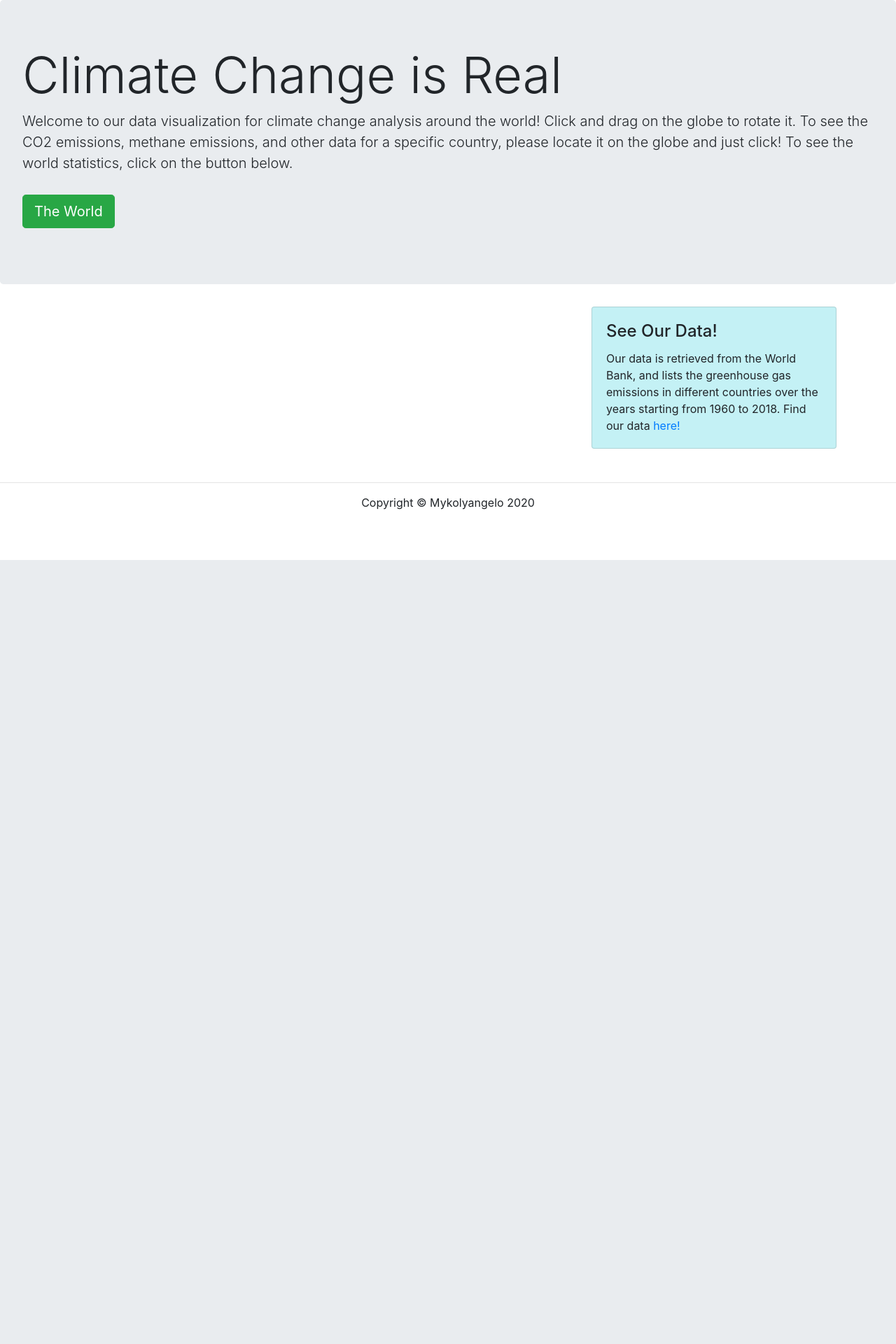
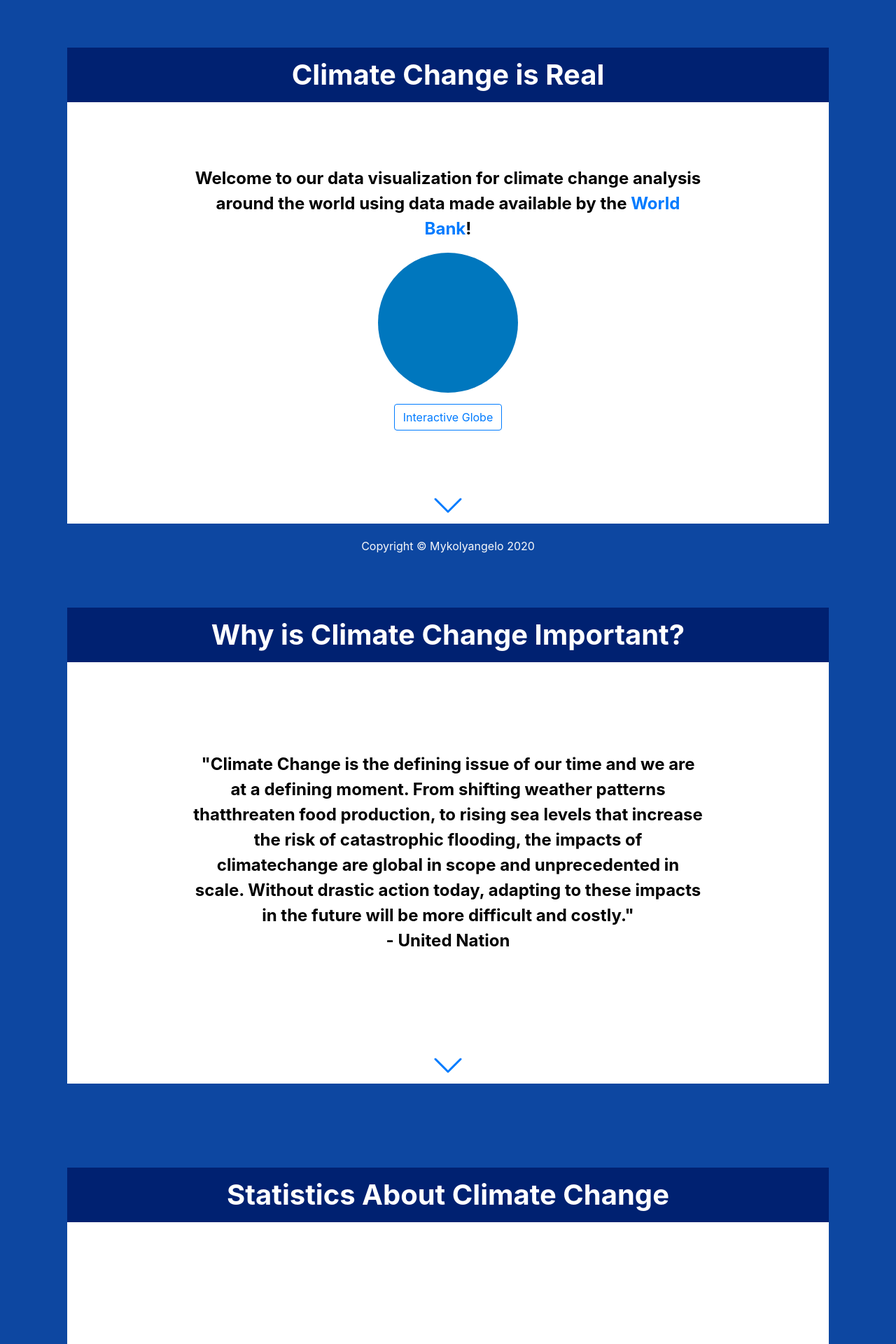
Before and after one commit to grace-mao23/P04_Mykolyangelo, a Flask app: template app/country/templates/index.html in a window 1280 px wide. Shown: the top 1920 px of the page at 70% size. Before the commit the page ends 800 px from the top, so only its background shows below. Run offline with Flask 2, Linux system fonts and the light colour scheme; the template is opened without the code that fills it, so the values that code supplies are empty; parts of the project's set-up code (start-up, migrations or seed data) failed here and were passed over; some libraries are stand-ins or nearby versions.

Commit message:
Improved homepage and globe framerates (#11)
* Squash

* Added example

* Did things

* Did things

* Added globe

* Update devlogs

* See devlog.txt

* Improved homepage

* See devlog.txt

```diff
--- a/app/__init__.py
+++ b/app/__init__.py
@@ -11,7 +11,9 @@ db = SQLAlchemy()
 
 
 def create_app(test_config=None):
-    app = Flask(__name__, instance_relative_config=True)
+    app = Flask(__name__,
+                instance_relative_config=True,
+                static_folder="static")
 
     os.makedirs(app.instance_path, exist_ok=True)
 
--- a/app/country/templates/base.html
+++ b/app/country/templates/base.html
@@ -4,23 +4,7 @@
 <head>
   <meta charset="UTF-8">
   <meta name="viewport" content="width=device-width, initial-scale=1.0">
-  <style>
-    {
-      % block style %
-    }
-
-    /*
-    body {
-      background-image: url('https://images.unsplash.com/photo-1445999794508-1e24b2f535ab?ixlib=rb-1.2.1&w=1000&q=80');
-      background-repeat: no-repeat;
-      background-attachment: fixed;
-      background-size: cover;
-    }
-    */
-      {
-      % endblock %
-    }
-  </style>
+  {% block style %}{% endblock %}
   <title>{% block title %}{% endblock %} | Climate Change</title>
   <link rel="stylesheet" href="https://stackpath.bootstrapcdn.com/bootstrap/4.3.1/css/bootstrap.min.css"
     integrity="sha384-ggOyR0iXCbMQv3Xipma34MD+dH/1fQ784/j6cY/iJTQUOhcWr7x9JvoRxT2MZw1T" crossorigin="anonymous">
@@ -31,13 +15,8 @@
   {% block main %}{% endblock %}
 
   {% block footer %}
-  <footer>
-    <hr>
-    <center>
-      <span>Copyright &copy; Mykolyangelo 2020</span>
-    </center>
-    <br>
-    <br>
+  <footer class="fixed-bottom mx-auto text-center text-light mb-2">
+    <span>Copyright &copy; Mykolyangelo 2020</span>
   </footer>
   {% endblock %}
 
--- a/app/country/templates/index.html
+++ b/app/country/templates/index.html
@@ -1,83 +1,136 @@
 {% extends 'base.html' %}
 
 {% block style %}
-{{ super() }}
+<style>
+  html {
+    scroll-snap-type: x none;
+    scroll-snap-type: y mandatory;
+    background-color: #ffffff;
+    color: #ffffff;
+    scroll-behavior: smooth;
+    overflow-x: hidden;
+  }
 
-#globe { }
+  body {
+    margin: 0;
+    padding: 0;
+  }
 
-.country {
-fill: #b8b8b8;
-stroke: #fff;
-stroke-width: .5px;
-stroke-linejoin: round;
-}
+  section {
+    background-color: #0d47a1;
+    color: #000000;
+    text-align: center;
+    height: 100vh;
+    scroll-snap-align: start;
+  }
 
-.graticule {
-fill: none;
-stroke: #000;
-stroke-opacity: .3;
-stroke-width: .5px;
-}
+  .inner-section {
+    background-color: #ffffff;
+    width: 85%;
+    height: 85%;
+    transform: translateY(10%);
+    margin: auto;
+  }
 
-.graticule-outline {
-fill: none;
-stroke: #333;
-stroke-width: 1.5px;
-}
+  .heading {
+    background-color: #002171;
+    color: #ffffff;
+    padding: 15px;
+    font-weight: bolder;
+  }
+
+  .description {
+    padding: 15px;
+    display: flex;
+    margin: auto;
+    flex-direction: column;
+    justify-content: center;
+    align-items: center;
+    font-weight: bolder;
+    height: 80%;
+    width: 70%;
+    font-size: 24px;
+  }
+
+  #globe {
+    cursor: move;
+  }
+
+  #mini-globe {
+    cursor: pointer;
+  }
+</style>
 {% endblock %}
 
 {% block title %}Home{% endblock %}
 
 {% block main %}
-<div class="jumbotron">
-  <h1 class="display-3">Climate Change is Real</h1>
-  <p class="lead">Welcome to our data visualization for climate change analysis around the world!
-    Click and drag on the globe to rotate it.
-    To see the CO2 emissions, methane emissions, and other data for a specific country,
-    please locate it on the globe and just click! To see the world statistics,
-    click on the button below.
-    <br><br>
-    <a class="btn btn-success btn-lg" href="/worldstats" role="button">The World</a>
-
-</div>
-
-<div class="container">
-  <div class="row">
-    <div class="col-8">
-      <div id="globe"></div>
+<section>
+  <div class="inner-section">
+    <h1 class="heading">Climate Change is Real</h1>
+    <div class="description">
+      <p>
+        Welcome to our data visualization for climate change analysis around the world using data made available by the
+        <a href="https://data.worldbank.org/topic/climate-change">World Bank</a>!
+      </p>
+      <div id="mini-globe"></div>
+      <a href="#the-globe" class="btn btn-outline-primary mt-3" role="button" aria-pressed="true">Interactive Globe</a>
     </div>
-    <div class="col-4">
-      <div class="card" style="background-color: #c4f1f5;">
-        <div class="card-body">
-          <h4 class="card-title">See Our Data!</h4>
-          <p class="card-text">
-            Our data is retrieved from the World Bank, and lists the greenhouse gas emissions in different countries
-            over the years starting from 1960 to 2018.
-            Find our data <a href="https://data.worldbank.org/topic/climate-change">here!</a>
-          </p>
-        </div>
-      </div>
-
+    <a href="#more-info">
+      <svg class="bi bi-chevron-down" width="1em" height="1em" viewBox="0 0 16 16" fill="currentColor"
+        xmlns="http://www.w3.org/2000/svg" style="font-size: 3em;">
+        <path fill-rule="evenodd"
+          d="M1.646 4.646a.5.5 0 01.708 0L8 10.293l5.646-5.647a.5.5 0 01.708.708l-6 6a.5.5 0 01-.708 0l-6-6a.5.5 0 010-.708z"
+          clip-rule="evenodd" />
+      </svg>
+    </a>
+  </div>
+</section>
+<section id="more-info">
+  <div class="inner-section">
+    <h1 class="heading">Why is Climate Change Important?</h1>
+    <div class="description">
+      <p>
+        &quot;Climate Change is the defining issue of our time and we are at a defining moment. From shifting weather
+        patterns thatthreaten food production, to rising sea levels that increase the risk of catastrophic flooding, the
+        impacts of climatechange are global in scope and unprecedented in scale. Without drastic action today, adapting
+        to these impacts in the future will be more difficult and costly.&quot;
+        <br>
+        - United Nation
+      </p>
     </div>
+    <a href="#world-stats">
+      <svg class="bi bi-chevron-down" width="1em" height="1em" viewBox="0 0 16 16" fill="currentColor"
+        xmlns="http://www.w3.org/2000/svg" style="font-size: 3em;">
+        <path fill-rule="evenodd"
+          d="M1.646 4.646a.5.5 0 01.708 0L8 10.293l5.646-5.647a.5.5 0 01.708.708l-6 6a.5.5 0 01-.708 0l-6-6a.5.5 0 010-.708z"
+          clip-rule="evenodd" />
+      </svg>
+    </a>
   </div>
-  <br>
-  <div class="row">
-    <div class="col-2"></div>
-    <div class="col-6">
-      <center>
-        <h3 id="selected_country"></h3>
-      </center>
+</section>
+<section id="world-stats">
+  <div class="inner-section">
+    <h1 class="heading">Statistics About Climate Change</h1>
+    <div class="description">
+      <div id="world-graph"></div>
     </div>
+    <a href="#the-globe">
+      <svg class="bi bi-chevron-down" width="1em" height="1em" viewBox="0 0 16 16" fill="currentColor"
+        xmlns="http://www.w3.org/2000/svg" style="font-size: 3em;">
+        <path fill-rule="evenodd"
+          d="M1.646 4.646a.5.5 0 01.708 0L8 10.293l5.646-5.647a.5.5 0 01.708.708l-6 6a.5.5 0 01-.708 0l-6-6a.5.5 0 010-.708z"
+          clip-rule="evenodd" />
+      </svg>
+    </a>
   </div>
-</div>
-
+</section>
+<section id="the-globe" style="background-color: #000a12;">
+  <div id="globe"></div>
+</section>
 {% endblock %}
 
 {% block script %}
-<script>
-  const data = {{ data | safe }};
-  const world_data = {{ countries_topojson | safe }};
-</script>
 <script src="{{ url_for('static', filename='assets/d3.min.js') }}"></script>
 <script src="{{ url_for('static', filename='assets/versor.min.js') }}"></script>
 <script src="{{ url_for('static', filename='assets/topojson.min.js') }}"></script>
--- a/app/country/views.py
+++ b/app/country/views.py
@@ -63,10 +63,8 @@ def format_climate_change_query(country_code):
 @bp.route("/")
 def index():
     result = schema.execute(COUNTRY_QUERY).data["allCountries"]
-    countries_topojson = JSONCache.query.all()[0].data
-    return render_template("index.html",
-                           data=list(result),
-                           countries_topojson=countries_topojson)
+    # countries_topojson = JSONCache.query.all()[0].data
+    return render_template("index.html", data=list(result))
 
 
 @bp.route("/country/<int:country_code>")
--- a/app/graphql/database.py
+++ b/app/graphql/database.py
@@ -68,7 +68,7 @@ def migrate(filepath, iso, countries_topojson):
     db.drop_all()
     db.create_all()
 
-    db.session.add(JSONCache(data=countries_topojson))
+    db.session.add(JSONCache(data_name="topojson", data=countries_topojson))
 
     csv_file = {}
 
--- a/app/graphql/models.py
+++ b/app/graphql/models.py
@@ -26,6 +26,7 @@ class SimpleJSONType(PickleType):
 class JSONCache(db.Model):
     __tablename__ = "cache"
     id = db.Column(db.Integer, primary_key=True)
+    data_name = db.Column(db.String)
     data = db.Column(SimpleJSONType)
 
 
--- a/app/graphql/schemas/__init__.py
+++ b/app/graphql/schemas/__init__.py
@@ -7,3 +7,4 @@ from .population import PopulationQuery
 from .population_growth import PopulationGrowthQuery
 from .access_to_electricity import AccessToElectricityQuery
 from .electric_consumption import ElectricConsumptionQuery
+from .json_data import JSONCacheQuery
--- a/app/static/globe.js
+++ b/app/static/globe.js
@@ -1,32 +1,68 @@
 // Country Variables
-const countries = topojson.feature(world_data, world_data.objects.countries);
-const selectedCountry = d3.select("#selected_country");
-let selectedCountryObject = {};
+let land;
+let countries;
+let selectedCountryObject = null;
 
-// Globe Constants
-const width = 960, height = 500;
+// Globe Variables
+let width = window.innerWidth, height = window.innerHeight;
 const context = d3.select("#globe")
   .insert("canvas")
   .attr("width", width)
   .attr("height", height)
   .node()
   .getContext("2d");
-const projection = d3.geoOrthographic()
-  .precision(0.1);
+// Canvas Based
+const projection = d3.geoOrthographic();
 const path = d3.geoPath(projection, context);
 const graticule = d3.geoGraticule();
+// SVG Based
+const svgProjection = d3.geoOrthographic()
+  .scale(100)
+  .translate([100, 100])
+  .clipAngle(90);
+const svgPath = d3.geoPath(svgProjection);
+const lambda = d3.scaleLinear()
+  .domain([0, 200])
+  .range([-180, 180]);
+const svg = d3.select("#mini-globe")
+  .append("svg")
+  .attr("style", "background: #0077be; border-radius: 200px;")
+  .attr("width", 200)
+  .attr("height", 200);
 
 // Rotation
+// Canvas Based
+let autorotate, canvasRotation = false, svgRotation = true;
+let lastTimed = d3.now(), svgLastTimed = d3.now();
 const rotationConfig = {
-  speed: 0.01,
+  speed: 0.006,
   verticalTilt: -15,
   horizontalTilt: 0
 };
 const rotate = (elapsed) => {
-  projection.rotate([rotationConfig.speed * elapsed, rotationConfig.verticalTilt, rotationConfig.horizontalTilt]);
+  let now = d3.now();
+  if ((now - lastTimed) < elapsed) {
+    if (canvasRotation === true) {
+      projection.rotate([
+        projection.rotate()[0] + rotationConfig.speed * (now - lastTimed),
+        rotationConfig.verticalTilt,
+        rotationConfig.horizontalTilt
+      ]);
       render();
+    }
+    if (svgRotation === true) {
+      svgProjection.rotate([
+        svgProjection.rotate()[0] + rotationConfig.speed * (now - lastTimed),
+        rotationConfig.verticalTilt,
+        rotationConfig.horizontalTilt
+      ]);
+      svg.selectAll("path")
+        .attr("d", svgPath);
+    }
+
+  }
+  lastTimed = now;
 };
-const autorotate = d3.timer(rotate);
 
 // Drag
 const drag = () => {
@@ -50,59 +86,74 @@ const drag = () => {
 }
 
 // Globe Function
+const scale = () => {
+  width = window.innerWidth;
+  height = window.innerHeight;
+  d3.select("#globe")
+    .attr('width', width)
+    .attr('height', height);
+  projection
+    .scale((0.8 * Math.min(width, height)) / 2)
+    .translate([width / 2, height / 2])
+  render()
+}
+
 const render = () => {
-  const sphere = ({ type: "Sphere" });
+  context.clearRect(0, 0, width, height);
 
-  context.clearRect(0, 0, width, height);
   context.beginPath();
-  path.context(context)(sphere);
-  context.fillStyle = "#fff";
+  path({ type: "Sphere" });
+  context.fillStyle = "#0077be";
   context.fill();
 
   context.beginPath();
-  path.context(context)(countries);
-  context.fillStyle = "#000";
+  path(land);
+  context.fillStyle = "#77dd77";
   context.fill();
 
   context.beginPath();
-  path.context(context)(sphere);
+  path({ type: "Sphere" });
   context.stroke();
 
-  if (selectedCountryObject) {
+  if (selectedCountryObject !== null) {
     context.beginPath();
-    path.context(context)(selectedCountryObject);
-    context.fillStyle = "#a00";
+    path(selectedCountryObject);
+    context.fillStyle = "#fff263";
     context.fill();
+
+    context.font = "bold 16px monospace";
+    context.fillText(selectedCountryObject.properties.name, 50, 50);
   }
 }
 
 // Country Function
+function startRotation() {
+  canvasRotation = true;
+  svgRotation = false;
+}
+
 function findCountry(obj) {
   const position = projection.invert(d3.mouse(obj));
 
-  return attempt = countries.features.find(function (f) {
-    return f.geometry.coordinates.find(function (c1) {
-      return d3.polygonContains(c1, position) || c1.find(function (c2) {
-        return d3.polygonContains(c2, position)
-      })
-    })
-  });
-}
+  const attempt = countries.features.find(({ geometry: { coordinates } }) =>
+    coordinates.find(({ "0": polygon }) => d3.polygonContains(polygon, position))
+  );
+
+  return attempt;
+};
 
 function hover() {
   let attempt = findCountry(this);
 
   if (!attempt) {
-    if (selectedCountry.text()) {
-      selectedCountry.text("");
-      selectedCountryObject = {};
+    if (selectedCountryObject !== null) {
+      selectedCountryObject = null;
       render();
     }
     return;
   }
 
-  if (attempt.properties.name !== selectedCountry.text()) {
-    selectedCountry.text(attempt.properties.name);
+  if (selectedCountryObject === null || attempt.properties.name !== selectedCountryObject.properties.name) {
     selectedCountryObject = attempt;
   }
 
@@ -113,21 +164,44 @@ function redirect() {
   let attempt = findCountry(this);
 
   if (!attempt) {
-    if (selectedCountry.text()) {
-      selectedCountry.text('');
-      selectedCountryObject = {};
+    if (selectedCountryObject !== null) {
+      selectedCountryObject = null;
       render();
     }
     return;
   }
 
-  if (attempt.properties.name !== selectedCountry.text()) {
-    selectedCountry.text(attempt.properties.name);
-    selectedCountryObject = attempt;
+  window.location.href = `/country/${attempt.id}`;
+};
+
+// Load Data
+const loadData = (callback) => {
+  const query = `
+  {
+    dataByName(dataName:"topojson") {
+      data
     }
+  }
+  `;
+  d3.json('/graphql', {
+    method: 'POST',
+    headers: {
+      "Content-Type": "application/json",
+      "Accept": "application/json"
+    },
+    body: JSON.stringify({ query })
+  })
+    .then(({ data: { dataByName: { data } } }) => callback(JSON.parse(data)));
+};
 
-  window.location.href = `/country/${attempt.id}`;
-}
+loadData(function (data) {
+  land = topojson.feature(data, data.objects.land);
+  countries = topojson.feature(data, data.objects.countries);
+
+  svg.append("path")
+    .datum(land)
+    .attr("d", svgPath)
+    .attr("fill", "#77dd77");
 
   d3.select("#globe")
     .call(drag()
@@ -135,4 +209,12 @@ d3.select("#globe")
       .on("end.render", () => render()))
     .on("click", redirect)
     .on("mousemove", hover)
+    .on("mouseover", startRotation)
     .call(() => render());
+
+  scale();
+
+  window.addEventListener('resize', scale);
+
+  autorotate = d3.timer(rotate);
+});
--- a/bundler/src/d3.main.js
+++ b/bundler/src/d3.main.js
@@ -18,5 +18,7 @@ export {
   max,
   extent,
   brushX,
-  drag
+  drag,
+  now,
+  json
 } from "d3";
--- a/devlog.txt
+++ b/devlog.txt
@@ -69,3 +69,6 @@ tammyC -- 2020-05-06 3:23
 juntaoL -- 2020-05-07 00:17
 - added bundler to make our js dependencies smaller
 - added more GraphQL queries
+
+juntaoL -- 2020-05-09 00:58
+- improved homepage and frame rates
```
Also changed, not shown: app/graphql/schema.py (+5 -10 lines), app/graphql/schemas/json_data.py (added, +25 -0 lines), app/static/assets/d3.min.js, 1 other file. Lines whose indentation alone changed are shown as unchanged.
